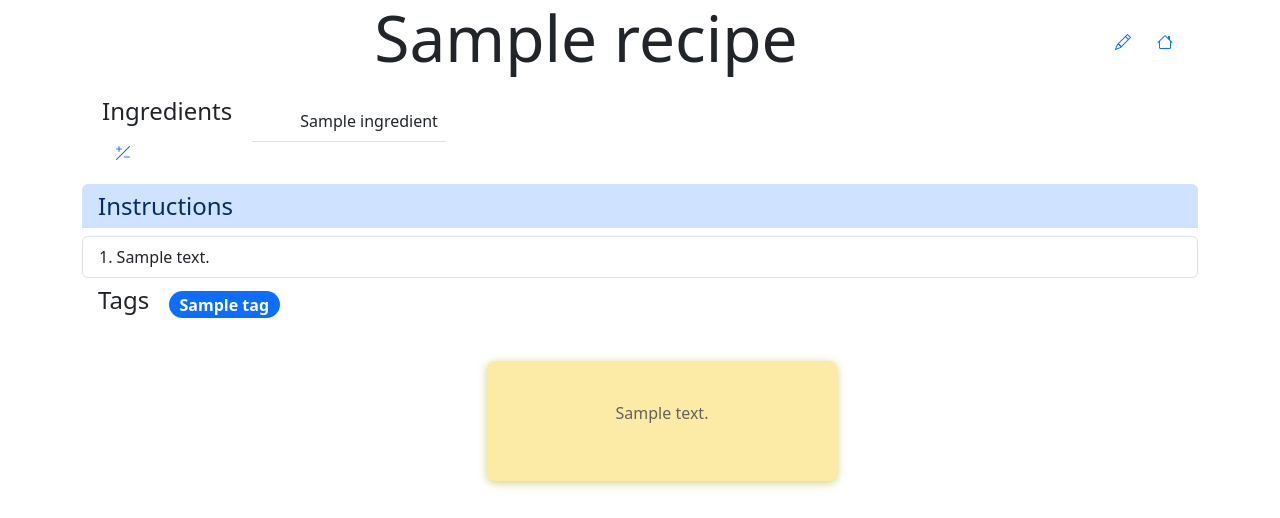
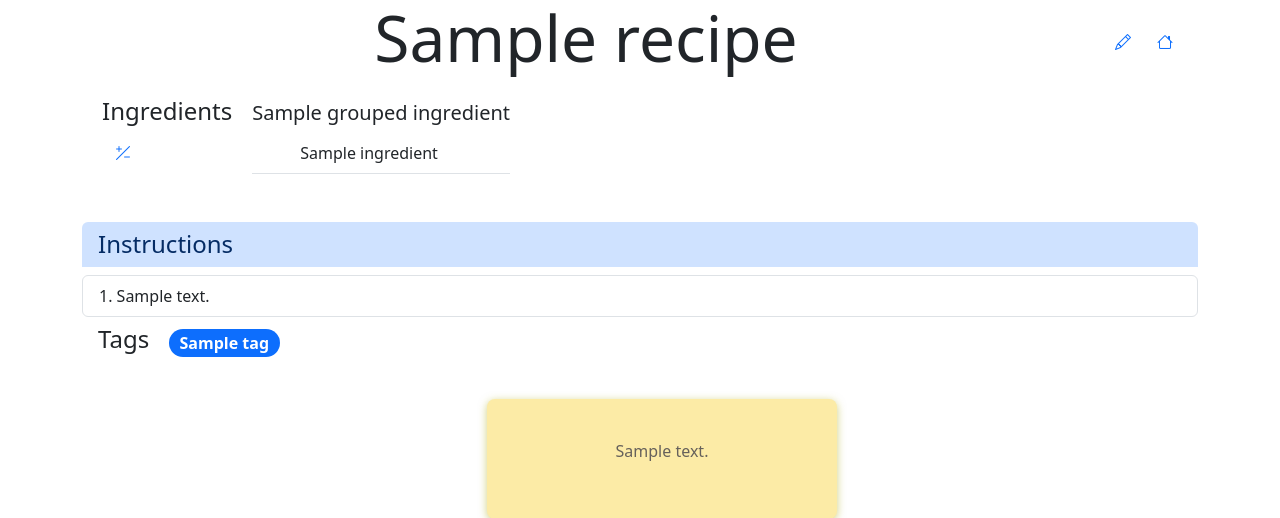
Before and after one commit to schovkla/cookbook, a Django app: template cookbook_app/templates/cookbook_app/recipe.html in a window 1280 px wide. Shown: the top 518 px of the page. Run offline with Django 4.2, Linux system fonts and the light colour scheme; tables that the repository leaves empty hold one stand-in row (values such as "Sample post"); the template is opened without the code that fills it: values that come from a table or form of the project are taken from there, most other values are stand-ins (such as "Sample title", 1, 10 or a date in 2020); some libraries are stand-ins or nearby versions.

Commit message:
show ingredient groups in recipe

```diff
--- a/cookbook_app/templates/cookbook_app/ingredients.html
+++ b/cookbook_app/templates/cookbook_app/ingredients.html
@@ -8,24 +8,34 @@
                     class="bi bi-plus-slash-minus"></span></button>
 
         </div>
+
         <div class="list-group-item float-start border-0">
-            <table class="table float-start ">
+            <div class="d-flex flex-wrap"> <!-- Use flexbox for side-by-side layout -->
+                {% for group_name, amounts in grouped_ingredients.items %}
+                    <div class="me-3 mb-3" style="flex: 1; min-width: 200px;">
+                        {% if group_name != "No Group" %}
+                            <h5 class="font-weight-bold">{{ group_name }}</h5>
+                        {% endif %}
+                        <table class="table">
                             <tbody>
-                {% for ingredient in recipe.ingredients.all %}
+                            {% for amount in amounts %}
                                 <tr>
                                     <td class="d-none ingredient-amount">
-                            <span class="ingredient-value"
-                                  data-default="{{ ingredient.amount.first.value|floatformat }}">
-                            {{ ingredient.amount.first.value|floatformat:"0.##" }}
+                                        <span class="ingredient-value" data-default="{{ amount.value|floatformat }}">
+                                            {{ amount.value|floatformat:"0.##" }}
                                         </span>
-                            {{ ingredient.amount.first.unit.name }}
+                                        {{ amount.unit.name }}
                                     </td>
-                        <td class="ps-5">{{ ingredient }}</td>
+                                    <td class="ps-5">{{ amount.ingredient.name }}</td>
                                 </tr>
                             {% endfor %}
                             </tbody>
                         </table>
                     </div>
+                {% endfor %}
+            </div>
+        </div>
+
 
         <!-- Scaling Modal -->
         <div class="modal fade" id="scalingModal" tabindex="-1" aria-labelledby="scalingModalLabel" aria-hidden="true">
```
Also changed, not shown: cookbook_app/views.py (+12 -0 lines). Lines whose indentation alone changed are shown as unchanged.
